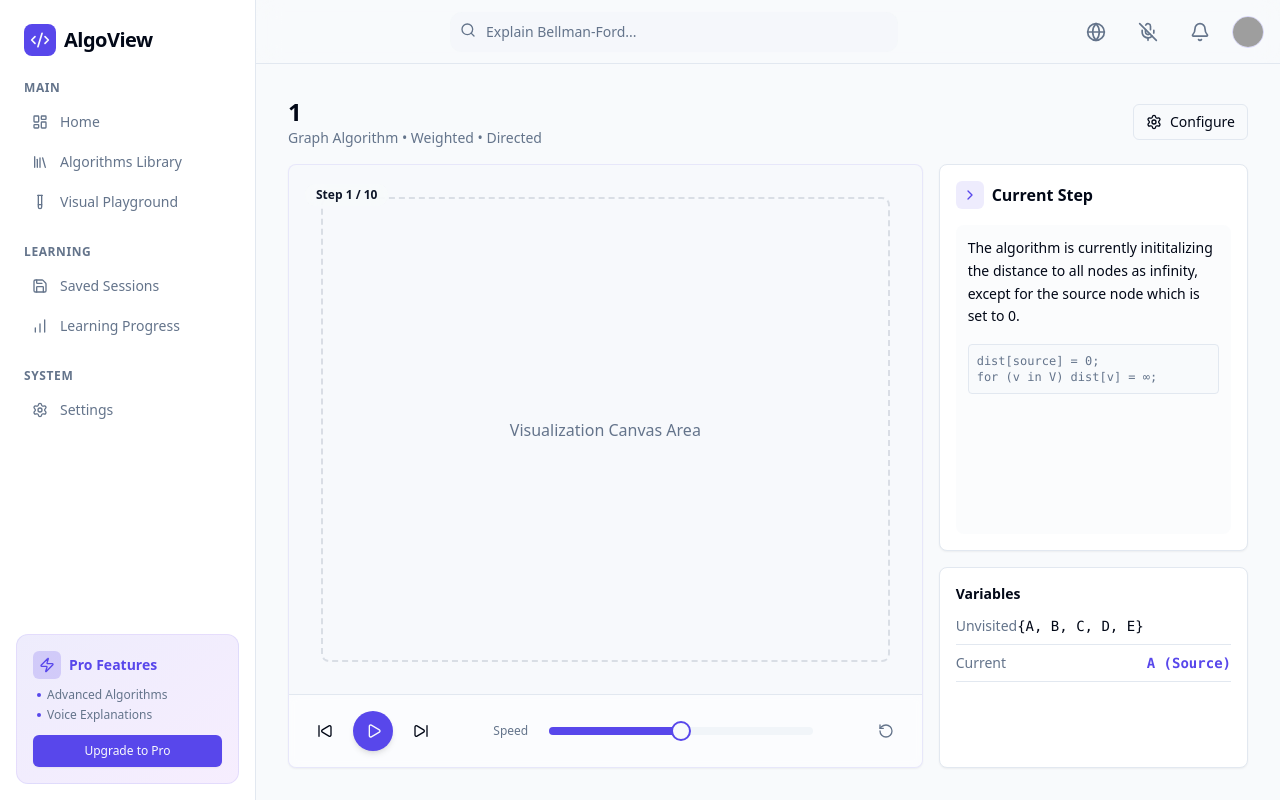
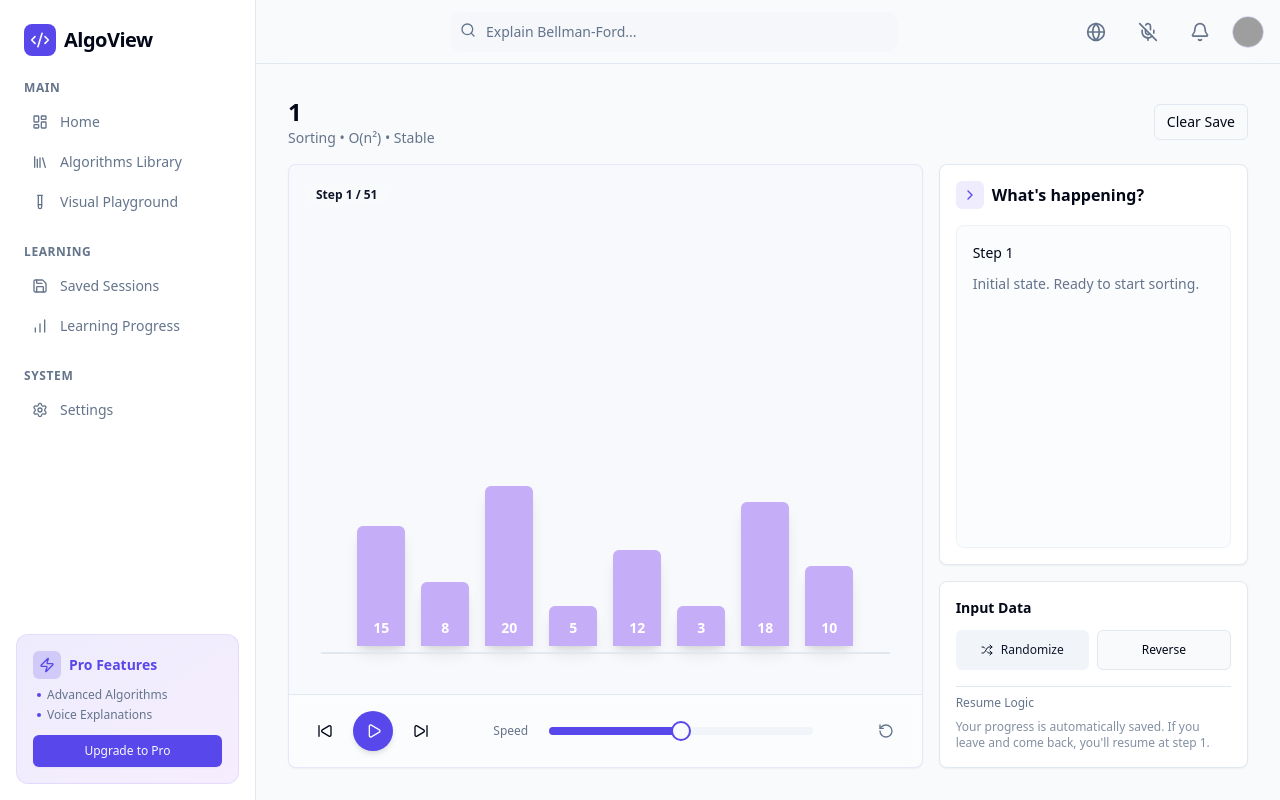
Before and after one commit to Pratik-Bavche/AlgoView-A-Platform-to-Visualize-Algorithms, a React (Vite) app: page /visualize/1 in a window 1280 px wide. Built offline with nearby package versions, Linux system fonts and the light colour scheme; grey boxes are pictures that could not be loaded.

Commit message:
visulization page added

```diff
--- /dev/null
+++ b/src/components/ui/label.jsx
@@ -0,0 +1,18 @@
+import * as React from "react"
+import { cva } from "class-variance-authority"
+import { cn } from "@/lib/utils"
+
+const labelVariants = cva(
+    "text-sm font-medium leading-none peer-disabled:cursor-not-allowed peer-disabled:opacity-70"
+)
+
+const Label = React.forwardRef(({ className, ...props }, ref) => (
+    <label
+        ref={ref}
+        className={cn(labelVariants(), className)}
+        {...props}
+    />
+))
+Label.displayName = "Label"
+
+export { Label }
--- a/src/pages/visualizer.jsx
+++ b/src/pages/visualizer.jsx
@@ -1,78 +1,271 @@
-import { useState } from "react";
+import { useState, useEffect, useRef } from "react";
 import { useParams } from "react-router-dom";
-import { motion } from "framer-motion";
-import { Play, Pause, SkipBack, SkipForward, RotateCcw, Settings, ChevronRight } from "lucide-react";
+import { motion, AnimatePresence } from "framer-motion";
+import { Play, Pause, SkipBack, SkipForward, RotateCcw, Settings, ChevronRight, Shuffle } from "lucide-react";
 import { Button } from "@/components/ui/button";
 import { Card } from "@/components/ui/card";
 import { Slider } from "@/components/ui/slider";
 import { Badge } from "@/components/ui/badge";
+import { Input } from "@/components/ui/input";
+import { Label } from "@/components/ui/label";
+
+// --- Algorithm Logic ---
+const generateBubbleSortSteps = (initialArray) => {
+    const steps = [];
+    const array = [...initialArray];
+    const n = array.length;
+    let sortedIndices = [];
+
+    // Initial State
+    steps.push({
+        array: [...array],
+        comparing: [],
+        swapped: false,
+        sorted: [],
+        description: "Initial state. Ready to start sorting."
+    });
+
+    for (let i = 0; i < n; i++) {
+        let swapped = false;
+        for (let j = 0; j < n - i - 1; j++) {
+            // Compare step
+            steps.push({
+                array: [...array],
+                comparing: [j, j + 1],
+                swapped: false,
+                sorted: [...sortedIndices],
+                description: `Comparing elements at indices ${j} (${array[j]}) and ${j + 1} (${array[j + 1]}).`
+            });
+
+            if (array[j] > array[j + 1]) {
+                // Swap logic
+                let temp = array[j];
+                array[j] = array[j + 1];
+                array[j + 1] = temp;
+                swapped = true;
+
+                // Swap step
+                steps.push({
+                    array: [...array],
+                    comparing: [j, j + 1],
+                    swapped: true,
+                    sorted: [...sortedIndices],
+                    description: `${temp} is greater than ${array[j]}. Swapping them.`
+                });
+            }
+        }
+
+        // Mark the element placed at the end as sorted
+        sortedIndices.push(n - i - 1);
+
+        // Add step to show it's sorted
+        steps.push({
+            array: [...array],
+            comparing: [],
+            swapped: false,
+            sorted: [...sortedIndices],
+            description: `${array[n - i - 1]} is now in its correct sorted position.`
+        });
+
+        // Optimization: if no swaps, array is sorted
+        if (!swapped) {
+            // Mark all remaining as sorted
+            const remaining = [];
+            for (let k = 0; k < n - i - 1; k++) {
+                remaining.push(k);
+            }
+            sortedIndices = [...sortedIndices, ...remaining];
+            break;
+        }
+    }
+
+    // Ensure fully sorted state is captured nicely
+    steps.push({
+        array: [...array],
+        comparing: [],
+        swapped: false,
+        sorted: [...Array(n).keys()], // All indices sorted
+        description: "Array is completely sorted! 🎉"
+    });
+
+    return steps;
+};
+
 
 export const Visualizer = () => {
     const { id } = useParams();
-    const algorithmName = id ? id.replace(/-/g, " ").replace(/\b\w/g, l => l.toUpperCase()) : "Algorithm";
+    const algorithmName = id ? id.replace(/-/g, " ").replace(/\b\w/g, l => l.toUpperCase()) : "Bubble Sort";
 
+    // --- State ---
+    const [inputArray, setInputArray] = useState([15, 8, 20, 5, 12, 3, 18, 10]);
+    const [steps, setSteps] = useState([]);
+    const [currentStep, setCurrentStep] = useState(0);
     const [isPlaying, setIsPlaying] = useState(false);
-    const [currentStep, setCurrentStep] = useState(0);
-    const [totalSteps, setTotalSteps] = useState(10);
-    const [speed, setSpeed] = useState(50);
+    const [speed, setSpeed] = useState(50); // 1 = slow, 100 = fast
+    const intervalRef = useRef(null);
 
-    const togglePlay = () => setIsPlaying(!isPlaying);
+    // Initialize Logic
+    useEffect(() => {
+        // Load from local storage if resume
+        const savedState = localStorage.getItem(`algoView_${id}`);
+        let initialArr = [15, 8, 20, 5, 12, 3, 18, 10];
+        let initialStep = 0;
+
+        if (savedState) {
+            try {
+                const parsed = JSON.parse(savedState);
+                if (parsed.array) initialArr = parsed.array;
+                if (parsed.step) initialStep = parsed.step;
+            } catch (e) { console.error("Failed to load save", e); }
+        }
+
+        setInputArray(initialArr);
+        const generatedSteps = generateBubbleSortSteps(initialArr);
+        setSteps(generatedSteps);
+
+        // Validate step index
+        if (initialStep >= 0 && initialStep < generatedSteps.length) {
+            setCurrentStep(initialStep);
+        } else {
+            setCurrentStep(0);
+        }
+
+    }, [id]);
+
+    // Handle Input Change / Reset
+    const handleReset = (newArray = null) => {
+        setIsPlaying(false);
+        const arr = newArray || inputArray;
+        const newSteps = generateBubbleSortSteps(arr);
+        setSteps(newSteps);
+        setCurrentStep(0);
+        saveProgress(arr, 0);
+    };
+
+    const handleRandomize = () => {
+        const check = Array.from({ length: 8 }, () => Math.floor(Math.random() * 50) + 1);
+        setInputArray(check);
+        handleReset(check);
+    };
+
+    // --- Playback Control ---
+    useEffect(() => {
+        if (isPlaying) {
+            const delay = 1000 - (speed * 9); // Speed 50 -> 550ms, Speed 100 -> 100ms
+            intervalRef.current = setInterval(() => {
+                setCurrentStep((prev) => {
+                    if (prev < steps.length - 1) {
+                        return prev + 1;
+                    } else {
+                        setIsPlaying(false);
+                        return prev;
+                    }
+                });
+            }, Math.max(50, delay));
+        } else {
+            clearInterval(intervalRef.current);
+        }
+        return () => clearInterval(intervalRef.current);
+    }, [isPlaying, speed, steps.length]);
+
+    // Save progress on step change
+    useEffect(() => {
+        if (steps.length > 0) {
+            saveProgress(inputArray, currentStep);
+        }
+    }, [currentStep, inputArray, steps]);
+
+    const saveProgress = (arr, step) => {
+        localStorage.setItem(`algoView_${id}`, JSON.stringify({
+            array: arr,
+            step: step,
+            timestamp: new Date().toISOString()
+        }));
+    };
+
+    // --- Render Helpers ---
+    const stepData = steps[currentStep] || { array: [], comparing: [], sorted: [], description: "Loading..." };
+
+    const getBarColor = (index) => {
+        if (stepData.swapped && stepData.comparing.includes(index)) return "bg-purple-500";
+        if (stepData.comparing.includes(index)) return "bg-blue-500";
+        if (stepData.sorted.includes(index)) return "bg-green-500";
+        return "bg-primary/40";
+    };
 
     return (
         <div className="h-[calc(100vh-8rem)] flex flex-col gap-4">
             {/* Header Section */}
-            <div className="flex items-center justify-between">
+            <div className="flex flex-col sm:flex-row sm:items-center justify-between gap-4">
                 <div>
                     <h1 className="text-2xl font-bold tracking-tight">{algorithmName}</h1>
-                    <p className="text-muted-foreground text-sm">Graph Algorithm • Weighted • Directed</p>
+                    <p className="text-muted-foreground text-sm">Sorting • O(n²) • Stable</p>
                 </div>
                 <div className="flex gap-2">
-                    <Button variant="outline" size="sm">
-                        <Settings className="w-4 h-4 mr-2" />
-                        Configure
+                    <Button variant="outline" size="sm" onClick={() => localStorage.removeItem(`algoView_${id}`)}>
+                        Clear Save
                     </Button>
                 </div>
             </div>
 
             <div className="grid lg:grid-cols-3 gap-4 flex-1 min-h-0">
                 {/* Main Visualization Canvas */}
-                <Card className="lg:col-span-2 border-primary/10 bg-muted/10 relative overflow-hidden flex flex-col">
+                <Card className="lg:col-span-2 border-primary/10 bg-muted/10 relative overflow-hidden flex flex-col h-[500px] lg:h-auto">
                     <div className="absolute top-4 left-4 z-10">
                         <Badge variant="secondary" className="bg-background/80 backdrop-blur">
-                            Step {currentStep + 1} / {totalSteps}
+                            Step {currentStep + 1} / {steps.length}
                         </Badge>
                     </div>
 
-                    {/* Canvas Placeholder */}
-                    <div className="flex-1 flex items-center justify-center p-8">
-                        <div className="border-2 border-dashed border-muted-foreground/20 rounded-lg w-full h-full flex items-center justify-center text-muted-foreground">
-                            Visualization Canvas Area
-                        </div>
+                    {/* Canvas Area */}
+                    <div className="flex-1 flex items-end justify-center px-8 pb-12 gap-2 sm:gap-4 relative pt-20">
+                        <AnimatePresence>
+                            {stepData.array.map((value, idx) => (
+                                <motion.div
+                                    key={idx}
+                                    layout
+                                    initial={{ opacity: 0, y: 20 }}
+                                    animate={{
+                                        opacity: 1,
+                                        y: 0,
+                                        height: `${Math.max(10, (value / 50) * 100)}%`,
+                                        backgroundColor: stepData.sorted.includes(idx) ? "#22c55e" : (stepData.comparing.includes(idx) ? (stepData.swapped ? "#a855f7" : "#3b82f6") : "rgba(124, 58, 237, 0.4)")
+                                    }}
+                                    transition={{ type: "spring", stiffness: 300, damping: 25 }}
+                                    className={`w-8 sm:w-12 rounded-t-md flex items-end justify-center pb-2 text-white font-bold text-xs sm:text-sm shadow-lg`}
+                                >
+                                    {value}
+                                </motion.div>
+                            ))}
+                        </AnimatePresence>
+
+                        {/* Base Line */}
+                        <div className="absolute bottom-10 left-0 right-0 h-0.5 bg-border mx-8" />
                     </div>
 
                     {/* Playback Controls (Bottom of Canvas) */}
                     <div className="p-4 border-t bg-card/50 backdrop-blur-sm">
-                        <div className="flex items-center justify-between gap-4">
+                        <div className="flex flex-col sm:flex-row items-center justify-between gap-4">
                             <div className="flex items-center gap-2">
-                                <Button variant="ghost" size="icon" onClick={() => setCurrentStep(Math.max(0, currentStep - 1))}>
+                                <Button variant="ghost" size="icon" onClick={() => { setIsPlaying(false); setCurrentStep(Math.max(0, currentStep - 1)); }}>
                                     <SkipBack className="w-4 h-4" />
                                 </Button>
                                 <Button
                                     size="icon"
                                     className="h-10 w-10 rounded-full bg-primary hover:bg-primary/90 shadow-md transition-all hover:scale-105"
-                                    onClick={togglePlay}
+                                    onClick={() => setIsPlaying(!isPlaying)}
                                 >
                                     {isPlaying ? <Pause className="w-4 h-4" /> : <Play className="w-4 h-4 ml-0.5" />}
                                 </Button>
-                                <Button variant="ghost" size="icon" onClick={() => setCurrentStep(Math.min(totalSteps - 1, currentStep + 1))}>
+                                <Button variant="ghost" size="icon" onClick={() => { setIsPlaying(false); setCurrentStep(Math.min(steps.length - 1, currentStep + 1)); }}>
                                     <SkipForward className="w-4 h-4" />
                                 </Button>
                             </div>
 
-                            <div className="flex items-center gap-4 flex-1 max-w-xs">
+                            <div className="flex items-center gap-4 flex-1 w-full sm:max-w-xs px-4 sm:px-0">
                                 <span className="text-xs font-medium text-muted-foreground w-12">Speed</span>
                                 <Slider
-                                    defaultValue={[50]}
+                                    value={[speed]}
                                     max={100}
                                     step={1}
                                     className="w-full"
@@ -80,7 +273,7 @@ export const Visualizer = () => {
                                 />
                             </div>
 
-                            <Button variant="ghost" size="icon" className="text-muted-foreground hover:text-destructive transition-colors">
+                            <Button variant="ghost" size="icon" onClick={() => handleReset()} className="text-muted-foreground hover:text-primary">
                                 <RotateCcw className="w-4 h-4" />
                             </Button>
                         </div>
@@ -95,28 +288,50 @@ export const Visualizer = () => {
                             <div className="p-1.5 bg-primary/10 rounded-md">
                                 <ChevronRight className="w-4 h-4 text-primary" />
                             </div>
-                            <h3 className="font-semibold">Current Step</h3>
+                            <h3 className="font-semibold">What's happening?</h3>
                         </div>
-                        <div className="bg-muted/30 rounded-lg p-3 text-sm leading-relaxed flex-1">
-                            <p>The algorithm is currently inititalizing the distance to all nodes as infinity, except for the source node which is set to 0.</p>
-                            <div className="mt-4 p-2 bg-background rounded border font-mono text-xs text-muted-foreground">
-                                dist[source] = 0;<br />
-                                for (v in V) dist[v] = ∞;
-                            </div>
+                        <div className="bg-muted/30 rounded-lg p-4 text-sm leading-relaxed flex-1 border border-border/50">
+                            <p className="font-medium text-foreground mb-2">Step {currentStep + 1}</p>
+                            <p className="text-muted-foreground">{stepData.description}</p>
+
+                            {stepData.comparing.length > 0 && (
+                                <div className="mt-4 p-3 bg-background/50 rounded border text-xs font-mono space-y-1">
+                                    <div className="flex justify-between">
+                                        <span>comparing:</span>
+                                        <span className="text-primary">indices [{stepData.comparing.join(", ")}]</span>
+                                    </div>
+                                    <div className="flex justify-between">
+                                        <span>values:</span>
+                                        <span>[{stepData.array[stepData.comparing[0]]}, {stepData.array[stepData.comparing[1]]}]</span>
+                                    </div>
+                                    {stepData.swapped && (
+                                        <div className="text-purple-500 font-bold mt-1">
+                                            &rarr; SWAPPED
+                                        </div>
+                                    )}
+                                </div>
+                            )}
                         </div>
                     </Card>
 
-                    {/* Data/Variable Watch */}
-                    <Card className="h-1/3 p-4">
-                        <h3 className="font-semibold text-sm mb-3">Variables</h3>
-                        <div className="space-y-2">
-                            <div className="flexjustify-between text-sm border-b pb-2">
-                                <span className="text-muted-foreground">Unvisited</span>
-                                <span className="font-mono">{`{A, B, C, D, E}`}</span>
+                    {/* Input Controls */}
+                    <Card className="p-4">
+                        <h3 className="font-semibold text-sm mb-3">Input Data</h3>
+                        <div className="space-y-4">
+                            <div className="flex gap-2">
+                                <Button variant="secondary" className="w-full text-xs" onClick={handleRandomize}>
+                                    <Shuffle className="w-3 h-3 mr-2" />
+                                    Randomize
+                                </Button>
+                                <Button variant="outline" className="w-full text-xs" onClick={() => handleReset([5, 4, 3, 2, 1])}>
+                                    Reverse
+                                </Button>
                             </div>
-                            <div className="flex justify-between text-sm border-b pb-2">
-                                <span className="text-muted-foreground">Current</span>
-                                <span className="font-mono text-primary font-bold">A (Source)</span>
+                            <div className="pt-2 border-t">
+                                <Label className="text-xs text-muted-foreground mb-2 block">Resume Logic</Label>
+                                <p className="text-xs text-muted-foreground/80">
+                                    Your progress is automatically saved. If you leave and come back, you'll resume at step {currentStep + 1}.
+                                </p>
                             </div>
                         </div>
                     </Card>
```
